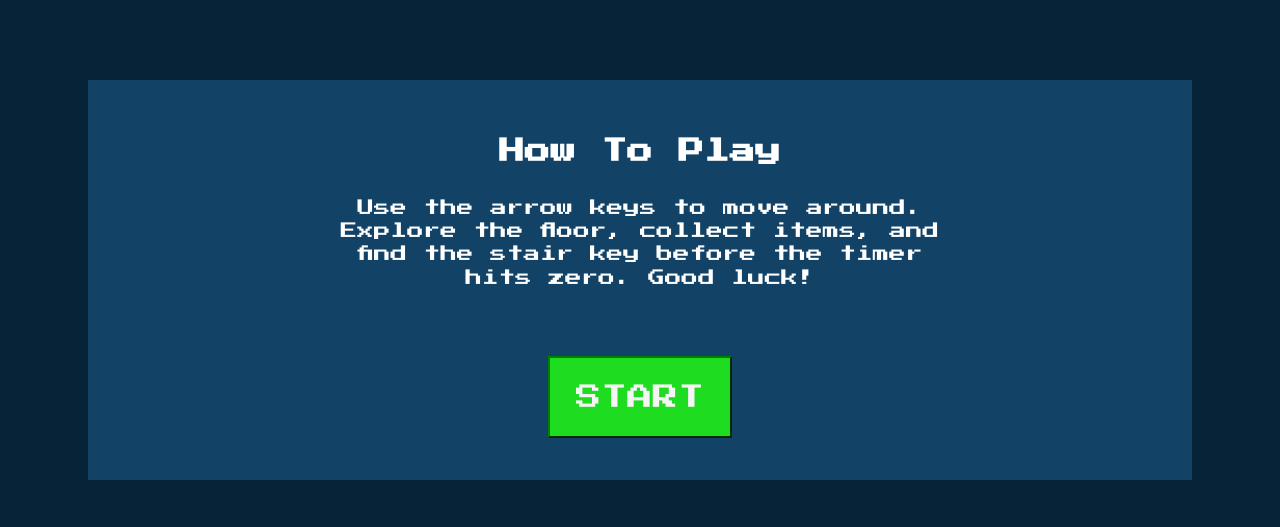
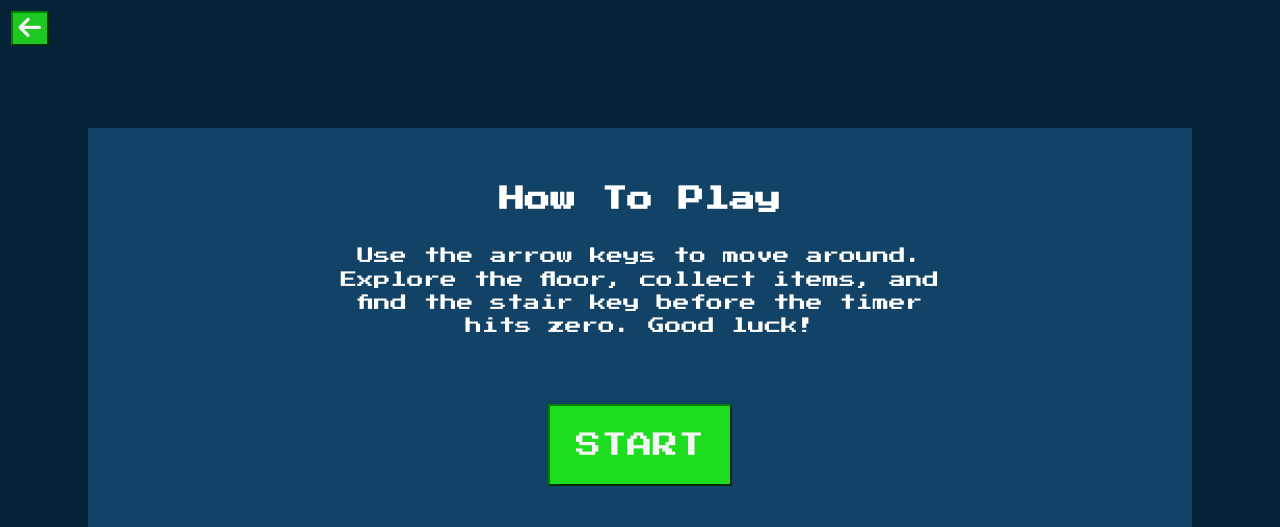
Before and after one commit to anvovn/quackhacks2, a Python web app: template templates/tutorial.html in a window 1280 px wide. Shown: the top 527 px of the page. Run offline with Jinja, Linux system fonts and the light colour scheme; the template is opened without the code that fills it, so the values that code supplies are empty.

Commit message:
Tutorial menu back button
Added back button turotial menu

```diff
--- a/static/css/tutorial.css
+++ b/static/css/tutorial.css
@@ -46,3 +46,10 @@ p{
     color: black;
     transition: none
 }
+#back-button{
+    margin: 0.2vw;
+    font-size: 2vw;
+    background-color: rgb(30, 200, 32);
+    color: whitesmoke;
+    border-color: green;
+}
--- a/templates/tutorial.html
+++ b/templates/tutorial.html
@@ -4,8 +4,12 @@
         <link rel = "stylesheet" href="../static/css/tutorial.css"/>
         <link rel="stylesheet" href="https://fonts.googleapis.com/css2?family=Press+Start+2P&display=swap">
         <script defer src="../static/js/menu.js"></script>
+        <link rel="stylesheet" href="https://cdnjs.cloudflare.com/ajax/libs/font-awesome/6.5.1/css/all.min.css">
     </head>
     <body>
+        <button id="back-button">
+            <i class="fas fa-arrow-left"></i>
+        </button>
         <div id="main-container">
             <h1>
                 How To Play
@@ -20,6 +24,17 @@
                 START
             </button>
         </div>
-
+        <script>
+        //inline script
+        document.addEventListener('DOMContentLoaded', function () {
+            const backBtn = document.getElementById('back-button');
+            if (backBtn) {
+                backBtn.addEventListener('click', function () {
+                    // Navigate to the index page
+                    window.location.href = 'index.html';
+                });
+            }
+        });
+        </script>
     </body>
 </html>
```
